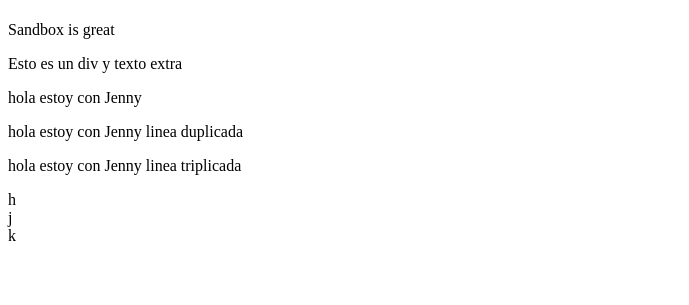
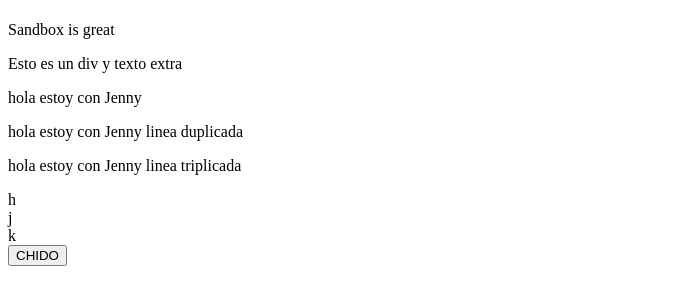
Before and after one commit to JPscript/testCodeSandBox, a website: page index.html in a window 1280 px wide. Shown: the part 59-364 px from the top of the page, without its empty margins (0-689 px from the left). Drawn offline with Linux system fonts and the light colour scheme.

Commit message:
Update index.html
Estoy agregando un botón.

```diff
--- a/index.html
+++ b/index.html
@@ -16,5 +16,6 @@
     <div>h</div>
     <div>j</div>
     <div>k</div>
+    <button>CHIDO</button>
   </body>
 </html>
```
